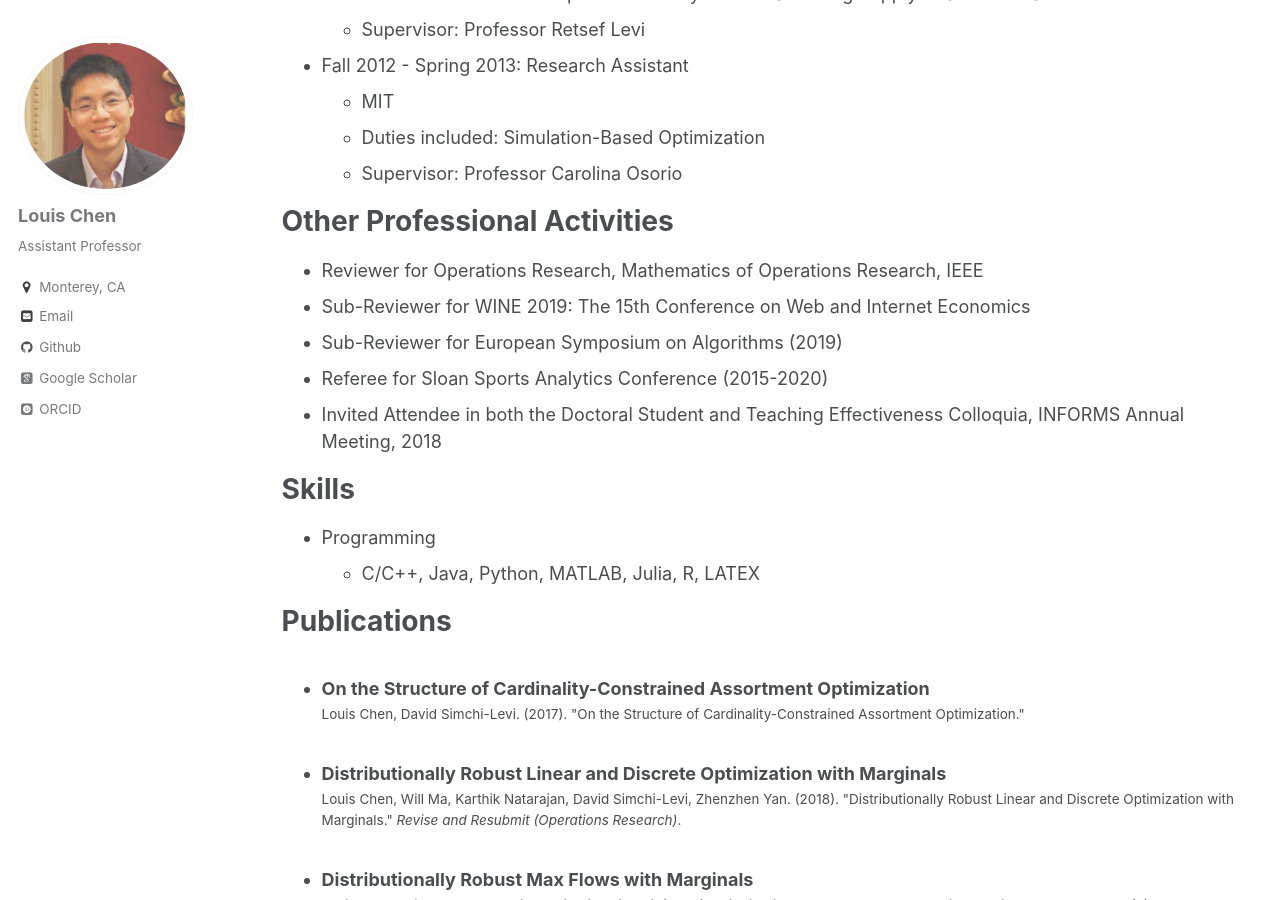
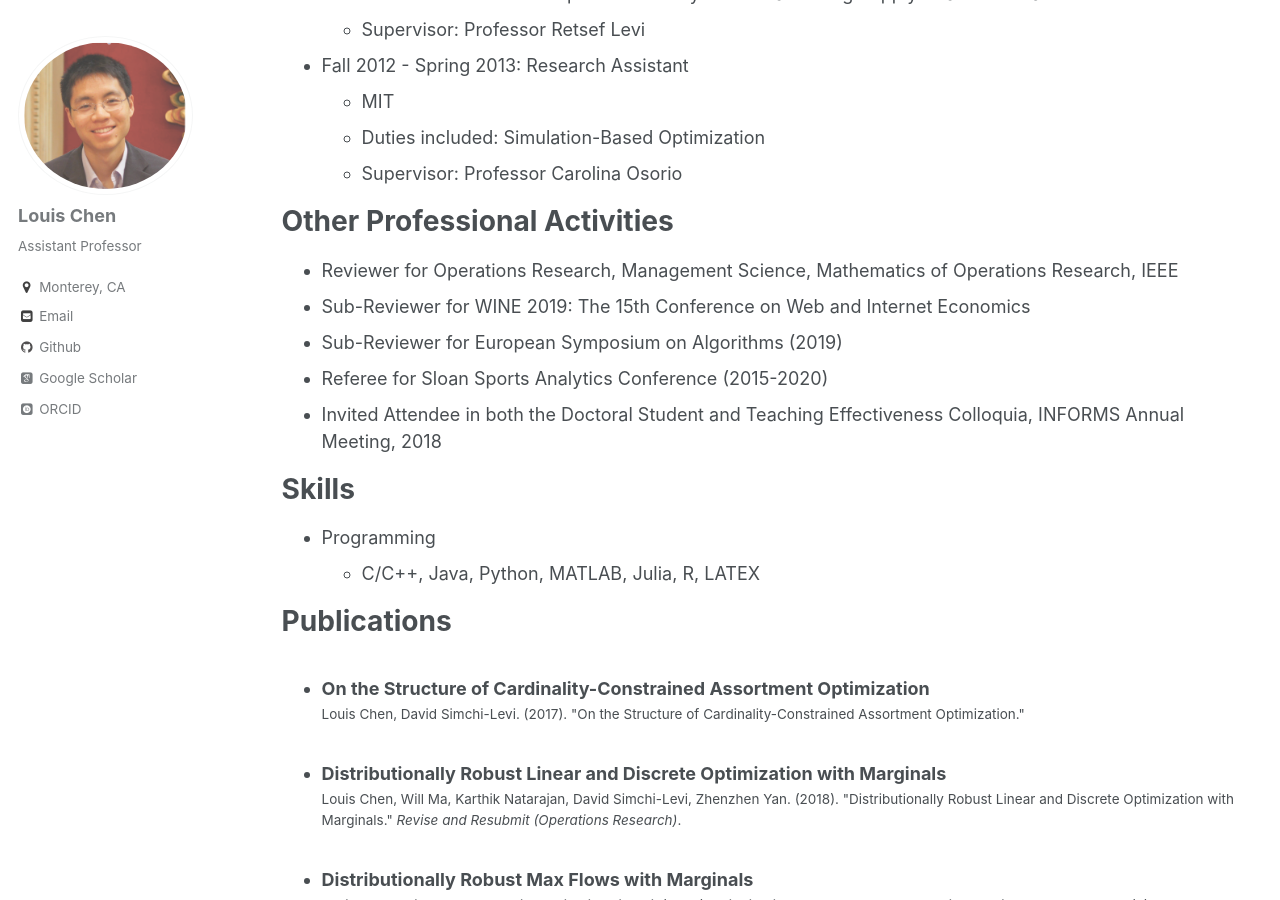
Before and after one commit to LouisLChen/LouisLChen.github.io, a Jekyll site: the page built from _pages/cv.md, in a window 1280 px wide and 900 px high, scrolled down 896 px. Built offline with Jekyll 4.4.1, drawn with Linux system fonts in a browser that asks for light colours; some web fonts are replaced.

Commit message:
Update cv.md

```diff
--- a/_pages/cv.md
+++ b/_pages/cv.md
@@ -43,7 +43,7 @@ Work experience
 
 Other Professional Activities
 ======
-* Reviewer for Operations Research, Mathematics of Operations Research, IEEE
+* Reviewer for Operations Research, Management Science, Mathematics of Operations Research, IEEE
 * Sub-Reviewer for WINE 2019: The 15th Conference on Web and Internet Economics
 * Sub-Reviewer for European Symposium on Algorithms (2019)
 * Referee for Sloan Sports Analytics Conference (2015-2020)
```
